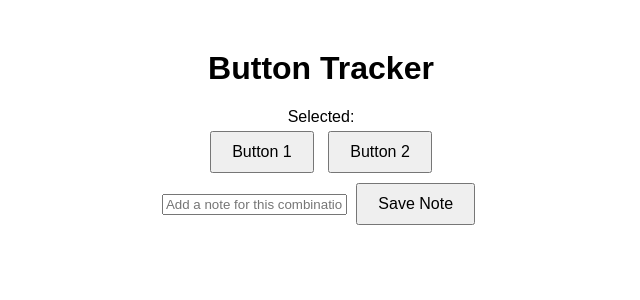
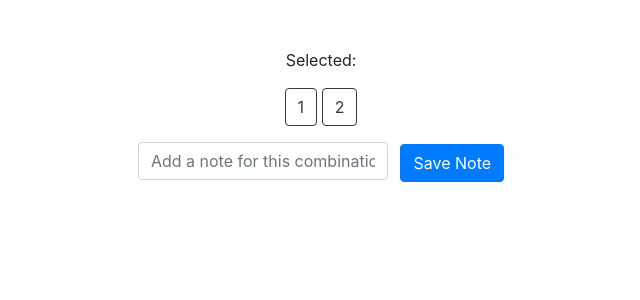
Before and after one commit to Owslebury/2xcorridor, a Flask app: page / in a window 1280 px wide. Shown: the top 300 px of the page, without its empty margins (319-959 px from the left). Run offline with Flask 3, Linux system fonts and the light colour scheme; some libraries are stand-ins or nearby versions.

Commit message:
Add files via upload

```diff
--- a/app.py
+++ b/app.py
@@ -1,5 +1,6 @@
 from flask import Flask, render_template, request, jsonify
 from flask_sqlalchemy import SQLAlchemy
+from datetime import datetime
 
 app = Flask(__name__)
 app.config['SQLALCHEMY_DATABASE_URI'] = 'sqlite:///notes.db'
@@ -8,8 +9,10 @@ db = SQLAlchemy(app)
 
 class Note(db.Model):
     id = db.Column(db.Integer, primary_key=True)
-    combination = db.Column(db.String(50), unique=True, nullable=False)
+    combination = db.Column(db.String(20), unique=True, nullable=False)  # Limit to 20 characters
     note = db.Column(db.String(200), nullable=False)
+    ip = db.Column(db.String(45), nullable=False)  # Store the IP address
+    created_at = db.Column(db.DateTime, default=datetime.utcnow)  # Add created_at field
 
 # Create the database and tables
 with app.app_context():
@@ -25,10 +28,23 @@ def save_note():
     combination = data['combination']
     note_text = data['note']
 
+    # Automatically retrieve the client IP address
+    ip = request.remote_addr  # Get the IP address from the request
+
+    # Check if the combination length exceeds 20 characters
+    if len(combination) > 20:
+        return jsonify({'success': False, 'message': 'Combination cannot exceed 20 digits.'}), 400
+
+    # Check if the combination already exists
     if Note.query.filter_by(combination=combination).first():
         return jsonify({'success': False, 'message': 'Note already exists for this combination.'}), 400
 
-    new_note = Note(combination=combination, note=note_text)
+    # Check if there is already a note from the same IP address
+    if Note.query.filter_by(ip=ip).first():
+        return jsonify({'success': False, 'message': 'You cannot post more than one note from the same IP address.'}), 400
+
+    # Create and save the new note
+    new_note = Note(combination=combination, note=note_text, ip=ip)
     db.session.add(new_note)
     db.session.commit()
 
@@ -40,10 +56,13 @@ def get_notes():
     note = Note.query.filter_by(combination=combination).first()
 
     if note:
-        return jsonify({'note': note.note})
+        return jsonify({
+            'note': note.note,
+            'ip': note.ip,
+            'created_at': note.created_at.strftime("%d/%m/%Y %H:%M:%S")  # Format the datetime
+        })
     else:
-        return jsonify({'note': None})
-
+        return jsonify({'note': None, 'ip': None, 'created_at': None})
 
 if __name__ == '__main__':
     app.run(debug=True)
--- a/templates/index.html
+++ b/templates/index.html
@@ -5,17 +5,19 @@
     <meta name="viewport" content="width=device-width, initial-scale=1.0">
     <title>Button Tracker</title>
     <link rel="stylesheet" href="{{ url_for('static', filename='styles.css') }}">
+    <link rel="stylesheet" href="https://stackpath.bootstrapcdn.com/bootstrap/4.5.2/css/bootstrap.min.css">
 </head>
 <body>
-    <h1>Button Tracker</h1>
-    <div id="options">Selected: </div>
-    <button id="button1">Button 1</button>
-    <button id="button2">Button 2</button>
-    <div>
-        <input type="text" id="noteInput" placeholder="Add a note for this combination" />
-        <button id="saveNote">Save Note</button>
+    <div class="container text-center mt-5">
+        <div id="options" class="mb-3">Selected: </div>
+        <button type="button" class="btn btn-outline-dark" id="button1">1</button>
+        <button type="button" class="btn btn-outline-dark" id="button2">2</button>
+        <div class="mt-3">
+            <input type="text" id="noteInput" class="form-control d-inline-block" style="width: 250px;" placeholder="Add a note for this combination" />
+            <button id="saveNote" class="btn btn-primary ml-2">Save Note</button>
         </div>
-    <div id="notes"></div>
+        <div id="notes" class="mt-3"></div>
+    </div>
     <script>
         let selectedOptions = [];
 
@@ -24,20 +26,23 @@
         document.getElementById('saveNote').addEventListener('click', saveNote);
 
         function handleButtonPress(option) {
+            if (selectedOptions.join('').length < 20) { // Check the length before adding
                 selectedOptions.push(option);
                 updateOptionsDisplay();
 
-    const combination = selectedOptions.join('->');
+                const combination = selectedOptions.join('');
                 displayNoteForCombination(combination);
+            } else {
+                alert('You\'ve reached our current limit!');
             }
-
+        }
 
         function updateOptionsDisplay() {
             document.getElementById('options').innerText = 'Selected: ' + selectedOptions.join('->');
         }
 
         function saveNote() {
-    const combination = selectedOptions.join('->');
+            const combination = selectedOptions.join('');
             const noteInput = document.getElementById('noteInput').value;
 
             if (noteInput === '') {
@@ -71,14 +76,12 @@ function displayNoteForCombination(combination) {
                 notesDiv.innerHTML = '<h3>Note:</h3>';
 
                 if (data.note) {
-            notesDiv.innerHTML += `<p>${combination}: ${data.note}</p>`;
+                    notesDiv.innerHTML += `${data.note} (IP: ${data.ip}, Time: ${data.created_at})</p>`;
                 } else {
                     notesDiv.innerHTML += `<p>No note for this combination.</p>`;
                 }
             });
         }
-
-
     </script>
 </body>
 </html>
```
Also changed, not shown: instance/notes.db. Lines whose indentation alone changed are shown as unchanged.
